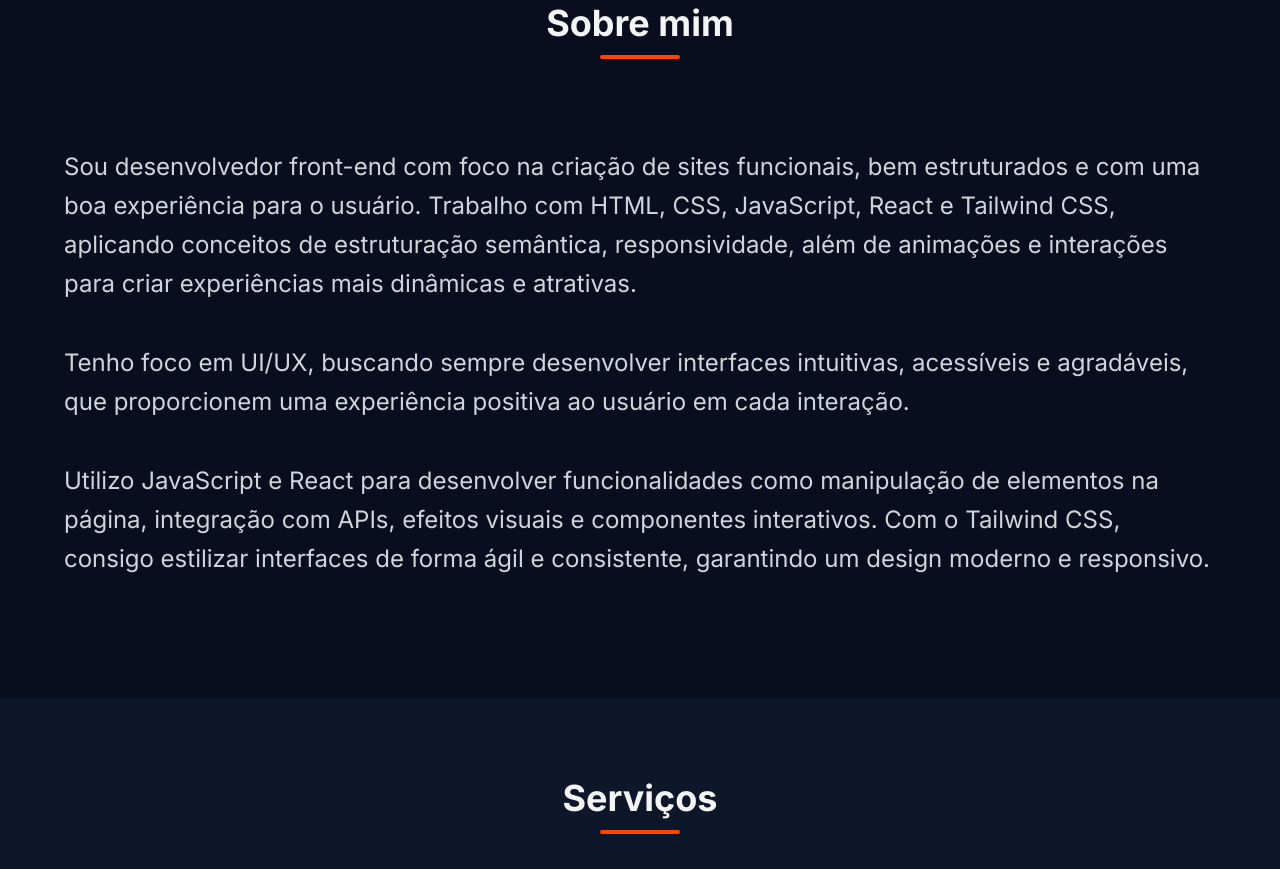
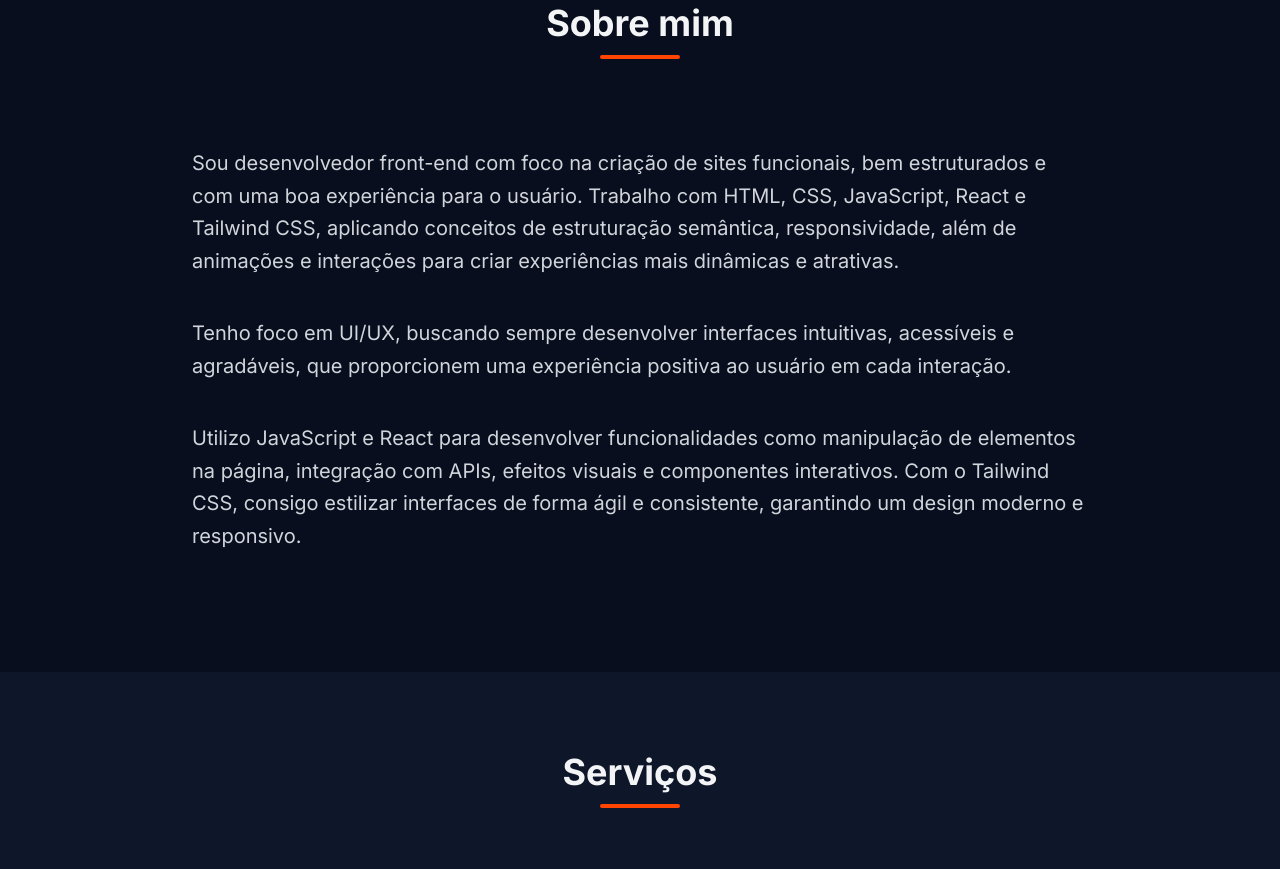
Before and after one commit to renan-dev-dev/Meu-Portfolio, a website: page index.html in a window 1280 px wide. Shown: the part 957-1826 px from the top of the page. Drawn offline with nearby package versions, Linux system fonts and the light colour scheme; animation ran at ten frames a second.

Commit message:
novos componentes

```diff
--- a/index.html
+++ b/index.html
@@ -120,16 +120,16 @@
         <div class="container">
           <h2 class="section-title pb-4 mb-16 text-4xl">Sobre mim</h2>
 
-          <div class="fade-in-left max-w-6xl mx-auto ">
-            <p class="mb-10 pt-6 text-gray-300 leading-relaxed text-2xl">
+          <div class="fade-in-left max-w-4xl mx-auto ">
+            <p class="mb-10 pt-6 text-gray-300 leading-relaxed text-xl">
               Sou desenvolvedor front-end com foco na criação de sites funcionais, bem estruturados e com uma boa experiência para o usuário. Trabalho com HTML, CSS, JavaScript, React e Tailwind CSS, aplicando conceitos de estruturação semântica, responsividade, além de animações e interações para criar experiências mais dinâmicas e atrativas.
             </p>
 
-            <p class="mb-10 text-gray-300 leading-relaxed text-2xl">
+            <p class="mb-10 text-gray-300 leading-relaxed text-xl">
               Tenho foco em UI/UX, buscando sempre desenvolver interfaces intuitivas, acessíveis e agradáveis, que proporcionem uma experiência positiva ao usuário em cada interação.
             </p>
 
-            <p class="mb-10 text-gray-300 leading-relaxed text-2xl">
+            <p class="mb-10 text-gray-300 leading-relaxed text-xl">
               Utilizo JavaScript e React para desenvolver funcionalidades como manipulação de elementos na página, integração com APIs, efeitos visuais e componentes interativos. Com o Tailwind CSS, consigo estilizar interfaces de forma ágil e consistente, garantindo um design moderno e responsivo.
             </p>
           </div>
```
